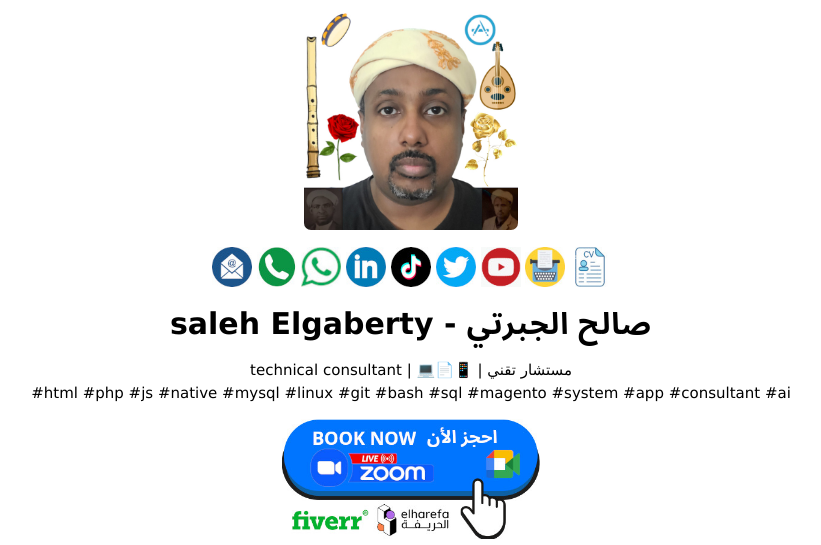
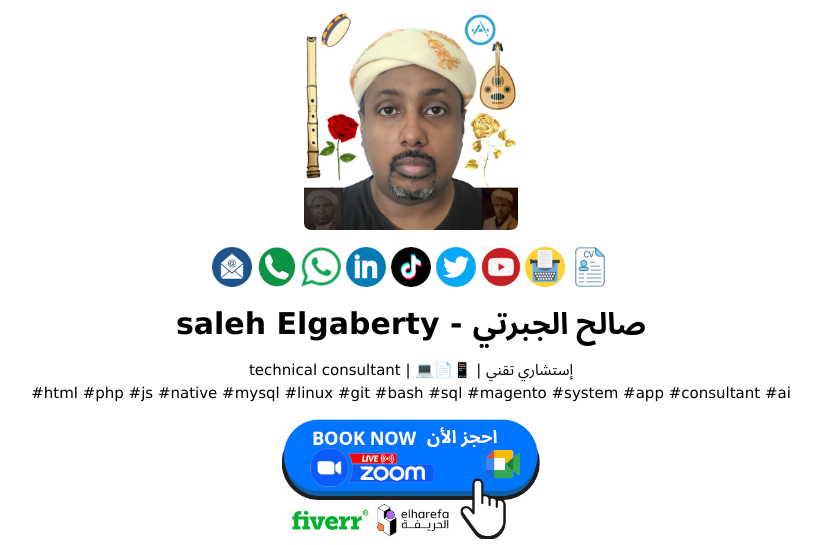
Before and after one commit to salehawal/salehawal.github.io, a PHP site: page / in a window 1280 px wide. Shown: the top 545 px of the page, without its empty margins (229-1050 px from the left). Run offline with PHP 8.4, Linux system fonts and the light colour scheme.

Commit message:
updated title css

```diff
--- a/index.htm
+++ b/index.htm
@@ -36,7 +36,7 @@
               <div class="icon"><a href="https://docs.google.com/document/d/1pQNzwwhfHqT2yKSp1htv5GHQ0-EyC9HHDuPiGR268HQ/edit?usp=sharing"><img src="img/icons/cv.jpg" title="cv"  target="_blank" /></a></div>
           </div>
           <h1 style="margin-bottom: 0;">saleh Elgaberty - <span class="ar_txt bold">صالح الجبرتي</span></h1><br>
-          <p style="margin-top: 0px;">technical consultant | 💻📄📱 | مستشار تقني<br>#html #php #js #native #mysql #linux #git #bash #sql #magento #system #app #consultant #ai<br></p>
+	  <p style="margin-top: 0px;">technical consultant | 💻📄📱 | <span class="ar_txt ar_txt_p">إستشاري تقني</span><br>#html #php #js #native #mysql #linux #git #bash #sql #magento #system #app #consultant #ai<br></p>
         </div>
 	<div class="hblock" dir="rtl">
           <a href="https://www.elharefa.com/ar/freelancers/p/salehgeberty" target="_blank"><img style="height:120px;" src="img/icons/booknow.jpg">
--- a/main.css
+++ b/main.css
@@ -13,7 +13,10 @@ body {
 
 .ar_txt{
 	font-family: "Noto Sans Arabic";
-	letter-spacing: 1px !important;
+}
+
+.ar_txt_p {
+	font-size: 15px;
 }
 
 .ar_txt .bold{
```
